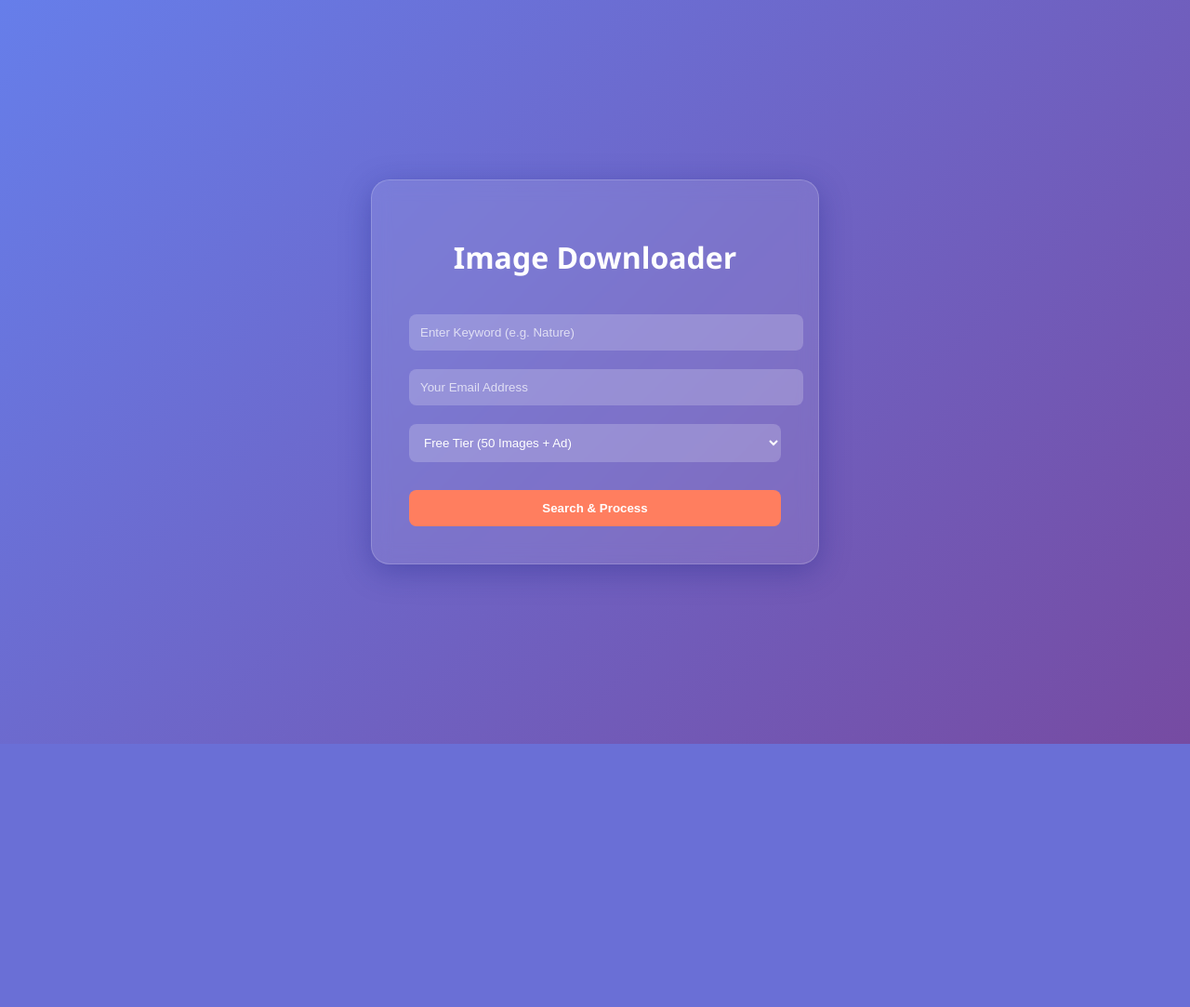
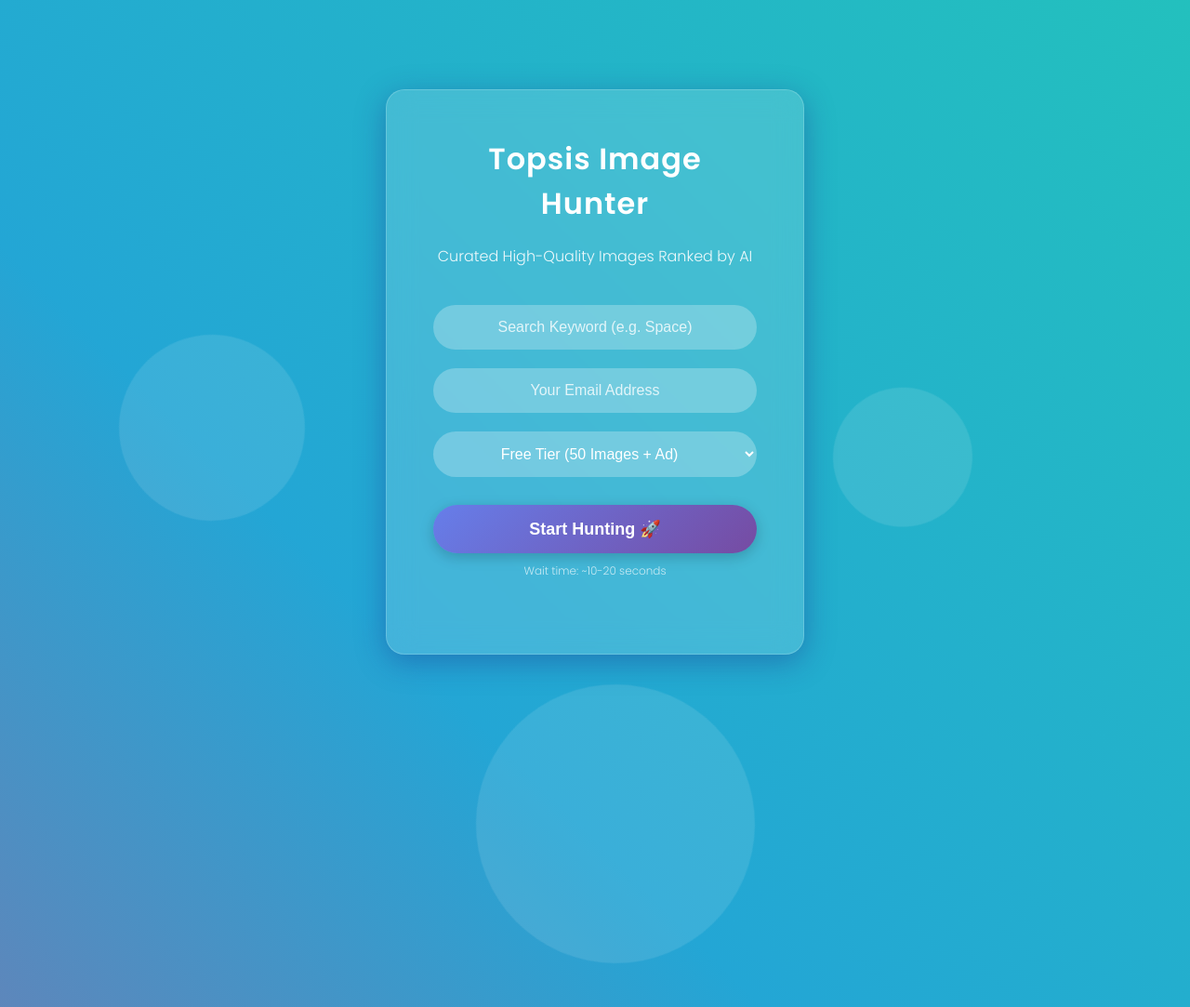
Before and after one commit to kritikakandhari/topsis_website, a Flask app: page / in a window 1280 px wide. Shown: the whole page at 93% size. Before the commit the page ends 800 px from the top, so only its background shows below. Run offline with Flask 3, Linux system fonts and the light colour scheme.

Commit message:
UI Overhaul: Glassmorphism and Animations

```diff
--- a/templates/index.html
+++ b/templates/index.html
@@ -7,95 +7,189 @@
     <title>Topsis Image Downloader</title>
     <script async src="https://pagead2.googlesyndication.com/pagead/js/adsbygoogle.js?client=ca-pub-9209414663654494"
         crossorigin="anonymous"></script>
+    <link href="https://fonts.googleapis.com/css2?family=Poppins:wght@300;400;600&display=swap" rel="stylesheet">
     <style>
+        * {
+            box-sizing: border-box;
+            margin: 0;
+            padding: 0;
+        }
+
         body {
-            font-family: 'Segoe UI', Tahoma, Geneva, Verdana, sans-serif;
-            background: linear-gradient(135deg, #667eea 0%, #764ba2 100%);
+            font-family: 'Poppins', sans-serif;
+            background: linear-gradient(45deg, #ee7752, #e73c7e, #23a6d5, #23d5ab);
+            background-size: 400% 400%;
+            animation: gradientBG 15s ease infinite;
             height: 100vh;
-            margin: 0;
             display: flex;
             justify-content: center;
             align-items: center;
-            color: white;
+            overflow: hidden;
         }
 
-        .container {
-            background: rgba(255, 255, 255, 0.1);
-            backdrop-filter: blur(10px);
+        @keyframes gradientBG {
+            0% {
+                background-position: 0% 50%;
+            }
+
+            50% {
+                background-position: 100% 50%;
+            }
+
+            100% {
+                background-position: 0% 50%;
+            }
+        }
+
+        .glass-container {
+            background: rgba(255, 255, 255, 0.15);
+            backdrop-filter: blur(15px);
+            -webkit-backdrop-filter: blur(15px);
             border-radius: 20px;
-            padding: 40px;
-            width: 400px;
+            padding: 50px;
+            width: 450px;
             box-shadow: 0 8px 32px 0 rgba(31, 38, 135, 0.37);
             border: 1px solid rgba(255, 255, 255, 0.18);
             text-align: center;
+            color: white;
+            position: relative;
+            z-index: 10;
         }
 
         h1 {
+            margin-bottom: 20px;
+            font-weight: 600;
+            letter-spacing: 1px;
+        }
+
+        p {
             margin-bottom: 30px;
+            font-weight: 300;
+            opacity: 0.9;
         }
 
         input,
         select {
             width: 100%;
-            padding: 12px;
+            padding: 15px;
             margin: 10px 0;
-            border-radius: 8px;
+            border-radius: 30px;
             border: none;
-            background: rgba(255, 255, 255, 0.2);
+            background: rgba(255, 255, 255, 0.25);
             color: white;
             outline: none;
+            font-size: 16px;
+            transition: 0.3s;
+            text-align: center;
         }
 
         input::placeholder {
-            color: rgba(255, 255, 255, 0.7);
+            color: rgba(255, 255, 255, 0.8);
         }
 
-        option {
-            background: #764ba2;
+        input:focus,
+        select:focus {
+            background: rgba(255, 255, 255, 0.4);
+            box-shadow: 0 0 10px rgba(255, 255, 255, 0.5);
+        }
+
+        select option {
+            color: black;
         }
 
         button {
             width: 100%;
-            padding: 12px;
+            padding: 15px;
             margin-top: 20px;
-            border-radius: 8px;
+            border-radius: 30px;
             border: none;
-            background: #ff7e5f;
+            background: linear-gradient(135deg, #667eea 0%, #764ba2 100%);
             color: white;
             font-weight: bold;
+            font-size: 18px;
             cursor: pointer;
             transition: 0.3s;
+            box-shadow: 0 4px 15px rgba(0, 0, 0, 0.2);
         }
 
         button:hover {
-            transform: scale(1.05);
+            transform: translateY(-2px);
+            box-shadow: 0 6px 20px rgba(0, 0, 0, 0.3);
         }
 
-        .flash {
-            color: #ffcccb;
-            margin-bottom: 10px;
+        .loader {
+            display: none;
+            border: 4px solid rgba(255, 255, 255, 0.3);
+            border-radius: 50%;
+            border-top: 4px solid white;
+            width: 30px;
+            height: 30px;
+            animation: spin 1s linear infinite;
+            margin: 20px auto;
+        }
+
+        @keyframes spin {
+            0% {
+                transform: rotate(0deg);
+            }
+
+            100% {
+                transform: rotate(360deg);
+            }
+        }
+
+        .floating-circle {
+            position: absolute;
+            border-radius: 50%;
+            background: rgba(255, 255, 255, 0.1);
+            animation: float 20s infinite linear;
+            z-index: 1;
+        }
+
+        @keyframes float {
+            0% {
+                transform: translateY(0) rotate(0deg);
+            }
+
+            100% {
+                transform: translateY(-1000px) rotate(360deg);
+            }
         }
     </style>
 </head>
 
 <body>
-    <div class="container">
-        <h1>Image Downloader</h1>
+    <!-- Floating Background Shapes -->
+    <div class="floating-circle"
+        style="width: 200px; height: 200px; left: 10%; bottom: -200px; animation-duration: 15s;"></div>
+    <div class="floating-circle"
+        style="width: 150px; height: 150px; left: 70%; bottom: -150px; animation-duration: 12s; animation-delay: 2s;">
+    </div>
+    <div class="floating-circle"
+        style="width: 300px; height: 300px; left: 40%; bottom: -300px; animation-duration: 25s; animation-delay: 5s;">
+    </div>
+
+    <div class="glass-container">
+        <h1>Topsis Image Hunter</h1>
+        <p>Curated High-Quality Images Ranked by AI</p>
 
         {% with messages = get_flashed_messages() %}
         {% if messages %}
-        <div class="flash">{{ messages[0] }}</div>
+        <div style="color: #ffcccb; margin-bottom: 15px;">{{ messages[0] }}</div>
         {% endif %}
         {% endwith %}
 
-        <form action="/" method="POST">
-            <input type="text" name="keyword" placeholder="Enter Keyword (e.g. Nature)" required>
+        <form action="/" method="POST"
+            onsubmit="document.querySelector('.loader').style.display='block'; document.querySelector('button').style.display='none';">
+            <input type="text" name="keyword" placeholder="Search Keyword (e.g. Space)" required>
             <input type="email" name="email" placeholder="Your Email Address" required>
             <select name="tier">
                 <option value="free">Free Tier (50 Images + Ad)</option>
-                <option value="paid">Paid Tier (500 Images @ ₹0.50/img = ₹250)</option>
+                <option value="paid">Paid Tier (500 Images | ₹250 Only)</option>
             </select>
-            <button type="submit">Search & Process</button>
+            <button type="submit">Start Hunting 🚀</button>
+            <div class="loader"></div>
+            <p style="margin-top: 10px; font-size: 12px; opacity: 0.7;">Wait time: ~10-20 seconds</p>
         </form>
     </div>
 </body>
```
Also changed, not shown: templates/payment.html (+134 -40 lines).
